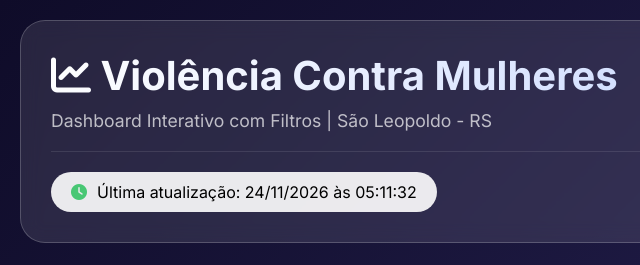
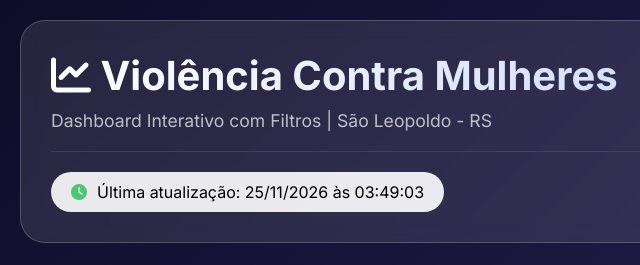
Before and after one commit to mathmoraesdev/dashboard-monitoramento-violencia-contra-a-mulher, a plain HTML site: page index.html in a window 1280 px wide. Shown: the top 265 px of the page, 0-640 px from the left. Drawn offline with nearby package versions, Linux system fonts and the light colour scheme; some packages are replaced by stand-ins of ours; a script that the page names is missing.

Commit message:
🔄 Atualização automática - 25/11/2026 03:49:03 (Horário de Brasília)

```diff
--- a/index.html
+++ b/index.html
@@ -87,7 +87,7 @@
                 <h1><i class="fas fa-chart-line"></i> Violência Contra Mulheres</h1>
                 <div class="subtitle">Dashboard Interativo com Filtros | São Leopoldo - RS</div>
                 <div class="update-info">
-                    <div class="update-time"><i class="fas fa-clock"></i><span>Última atualização: 24/11/2026 às 05:11:32</span></div>
+                    <div class="update-time"><i class="fas fa-clock"></i><span>Última atualização: 25/11/2026 às 03:49:03</span></div>
                     <div>
                         <button class="refresh-btn" onclick="location.reload()"><i class="fas fa-sync-alt"></i> Atualizar</button>
                         <button class="btn-export" onclick="exportarCSV()"><i class="fas fa-file-csv"></i> Exportar CSV</button>
```
Also changed, not shown: 1 other file.
